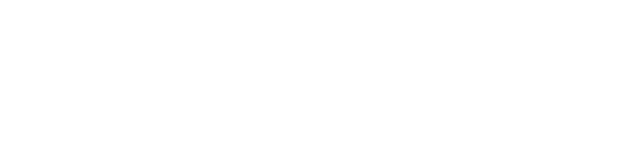
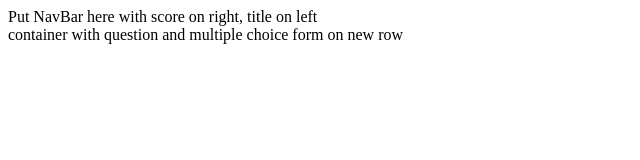
Before and after one commit to jgarcia60/code-quiz, a plain HTML site: page index.html in a window 1280 px wide. Shown: the whole page, without its empty margins (0-640 px from the left). Drawn offline with Linux system fonts and the light colour scheme.

Commit message:
set up outline for javascript and html

```diff
--- a/index.html
+++ b/index.html
@@ -12,9 +12,9 @@
         <link rel="stylesheet" href="">
     </head>
     <body>
-        <!--[if lt IE 7]>
-            <p class="browsehappy">You are using an <strong>outdated</strong> browser. Please <a href="#">upgrade your browser</a> to improve your experience.</p>
-        <![endif]-->
+       <nav>Put NavBar here with score on right, title on left</nav>
+
+       <div>container with question and multiple choice form on new row</div>
 
         <script src="" async defer></script>
     </body>
```
Also changed, not shown: script.js (+12 -0 lines).
